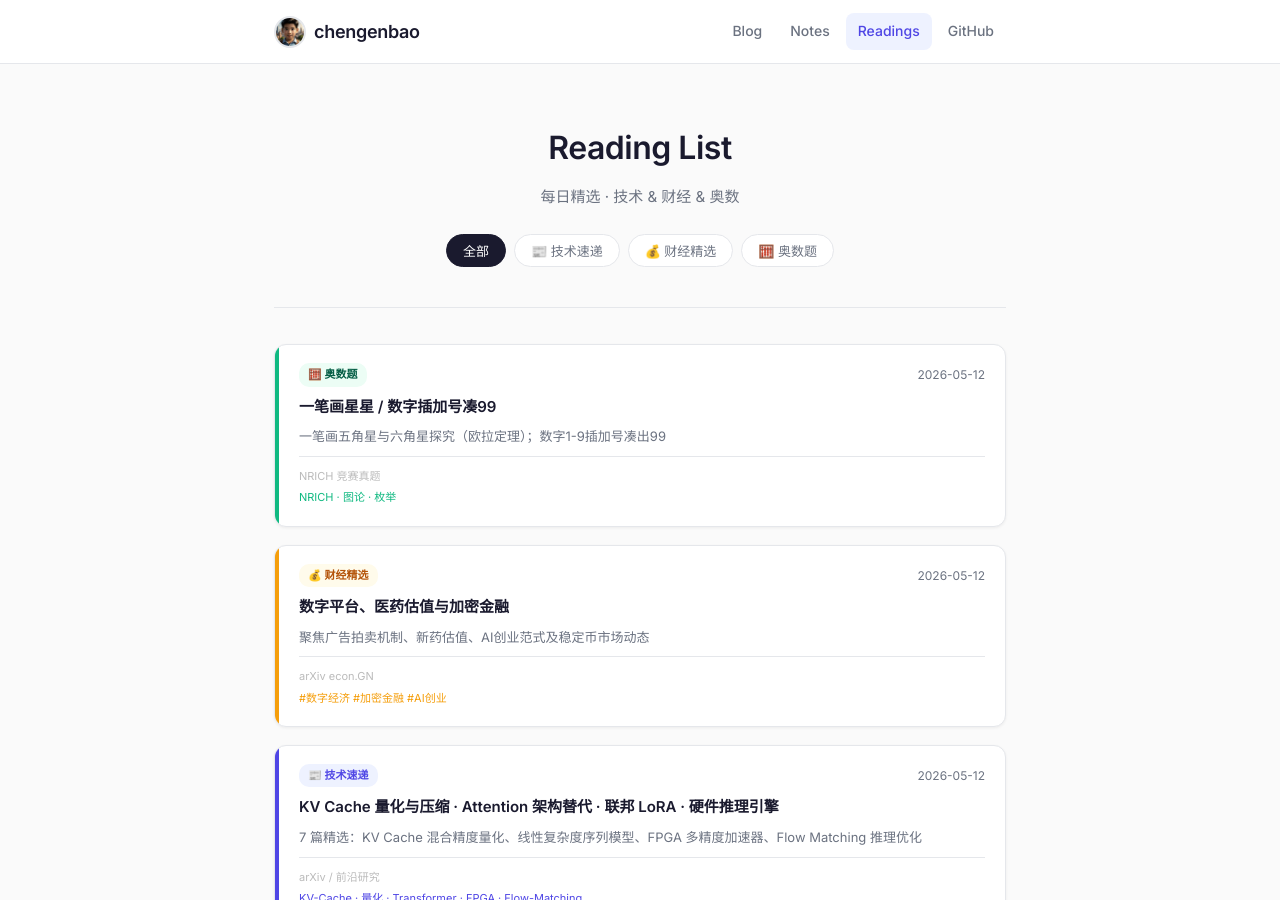
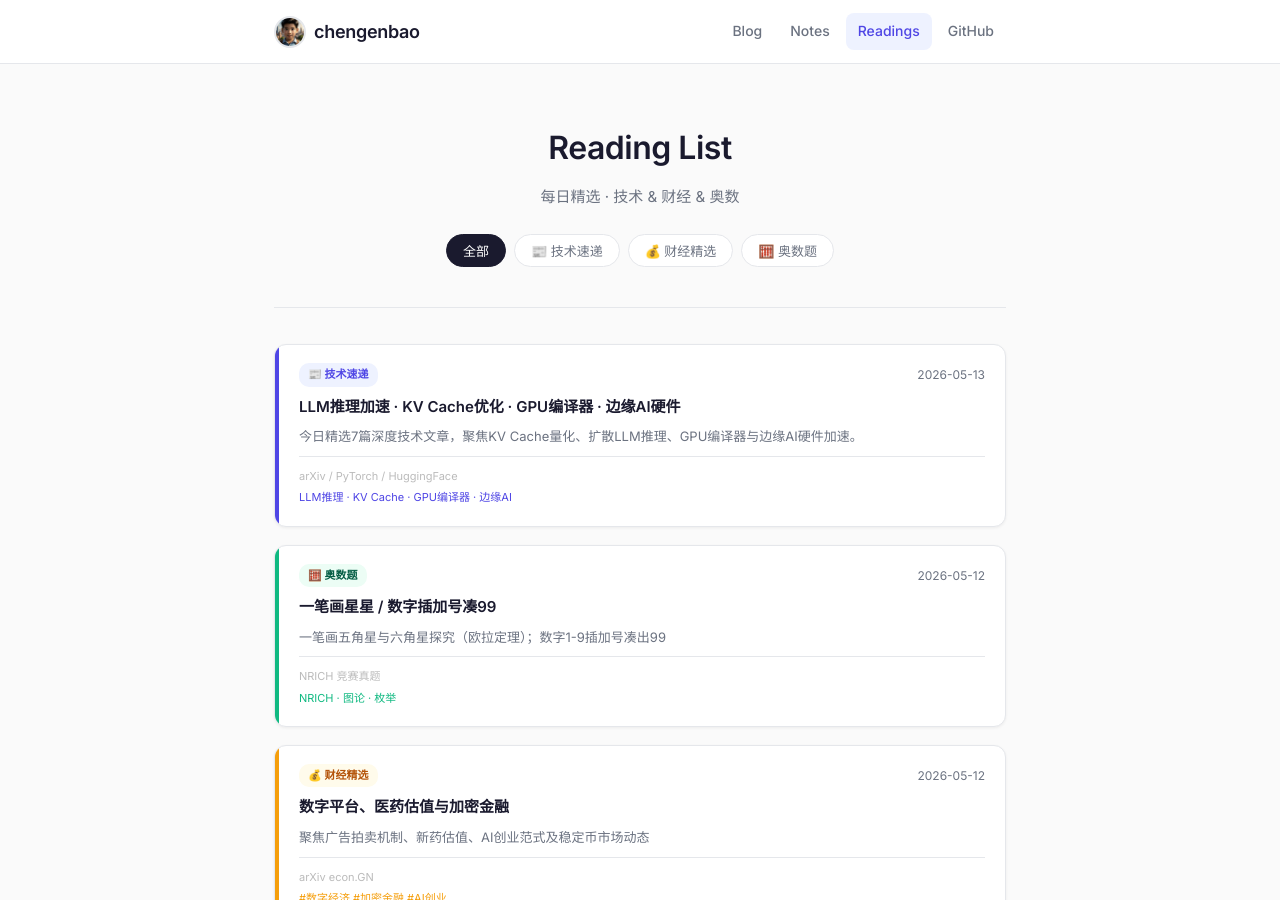
Before and after one commit to chengenbao/chengenbao.github.io, a Jekyll site: the page built from reading-list/index.md, in a window 1280 px wide and 900 px high. Built offline with Jekyll 4.4.1, drawn with Linux system fonts in a browser that asks for light colours.

Commit message:
add tech card 2026-05-13

```diff
--- a/reading-list/index.md
+++ b/reading-list/index.md
@@ -18,6 +18,21 @@
   </div>
 
   <div class="rl-grid">
+<a class="rl-card tech" href="/reading-list/2026-05-13-tech-daily/">
+  <div class="rl-accent"></div>
+  <div class="rl-body">
+    <div class="rl-top">
+      <span class="rl-badge tech">📰 技术速递</span>
+      <time>2026-05-13</time>
+    </div>
+    <h2>LLM推理加速 · KV Cache优化 · GPU编译器 · 边缘AI硬件</h2>
+    <p>今日精选7篇深度技术文章，聚焦KV Cache量化、扩散LLM推理、GPU编译器与边缘AI硬件加速。</p>
+    <div class="rl-meta">
+      <span class="rl-source">arXiv / PyTorch / HuggingFace</span>
+      <span class="rl-tags">LLM推理 · KV Cache · GPU编译器 · 边缘AI</span>
+    </div>
+  </div>
+</a>
 <a class="rl-card math" href="/reading-list/2026-05-12-math/"><div class="rl-accent"></div><div class="rl-body"><div class="rl-top"><span class="rl-badge math">🧮 奥数题</span><time>2026-05-12</time></div><h2>一笔画星星 / 数字插加号凑99</h2><p>一笔画五角星与六角星探究（欧拉定理）；数字1-9插加号凑出99</p><div class="rl-meta"><span class="rl-source">NRICH 竞赛真题</span><span class="rl-tags">NRICH · 图论 · 枚举</span></div></div></a>
 <a class="rl-card finance" href="/reading-list/2026-05-12-finance-daily/">
   <div class="rl-accent"></div>
```
